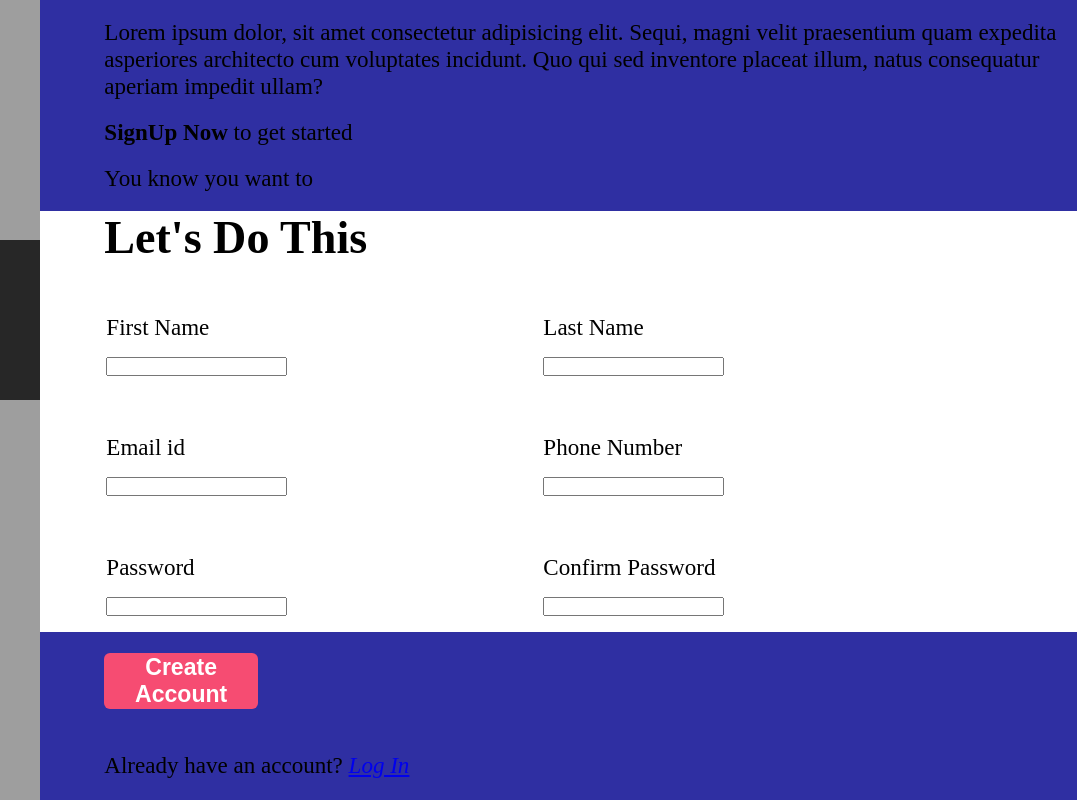
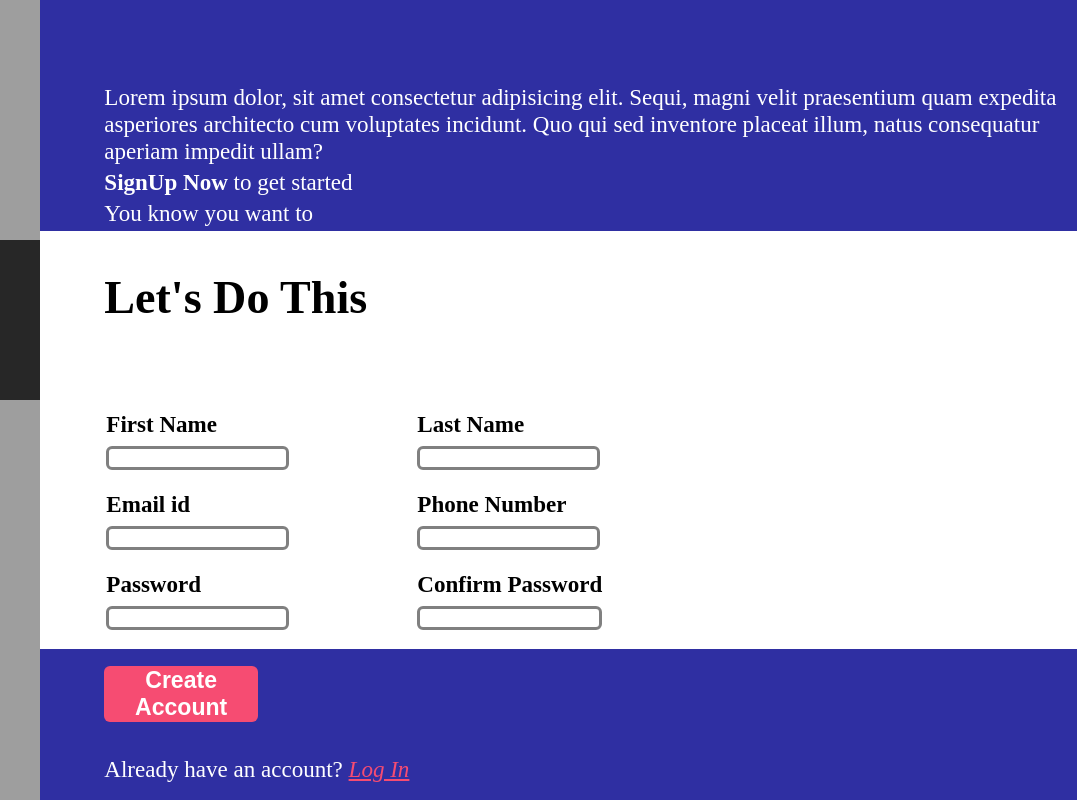
Before and after one commit to Utkarsh736/odin-SignUp_Form, a plain HTML site: page index.html in a window 1280 px wide. Shown: the full height of the page, 203-1280 px from the left. Drawn offline with Linux system fonts and the light colour scheme; grey boxes are pictures that could not be loaded.

Commit message:
Final Update

```diff
--- a/styles.css
+++ b/styles.css
@@ -4,9 +4,6 @@
 }
 
 :root{
-    /* #242582 */
-    /* #553D67 */
-    /* #99738D */
     --divBgClr:  #2F2FA2;
     --formBgClr: 	white;
     --btnClr : #F64C72;
@@ -65,6 +62,7 @@ html, body{
     display: flex;
     flex-direction: column;
     justify-content: space-between;
+    color: white;
 }
 
 .content{
@@ -73,25 +71,30 @@ html, body{
     display: flex;
     flex-direction: column;
     justify-content: space-evenly;
+    padding-top: 10vh;
     padding-left: 5vw;
 }
 
 .form-container{
     height: 100%;
+    margin-top: 5vh;
     padding-left: 5vw;
     padding-right: 10vw;
     background-color: var(--formBgClr);
+    color: black;
     display: flex;
     flex-direction: column;
     justify-content: space-between;
 }
 
 form{
-    height: 40vh;
+    height: 30vh;
+    width: 40vw;
     display: flex;
     flex-direction: column;
     align-items: flex-start;
-    row-gap: 10vh;
+    row-gap: 5vh;
+    font-weight: bold;
 }
 
 .form-item{
@@ -99,13 +102,19 @@ form{
     border: 2px solid var(--formBgClr);
     display: flex;
     justify-content: flex-start;
-    gap: 20vw;
+    gap: 10vw;
 }
 
 .form-cell{
     display: flex;
     flex-direction: column;
-    row-gap: 2vh;
+    row-gap: 1vh;
+}
+
+input{
+    height: 3vh;
+    border: 3px solid grey;
+    border-radius: 6px;
 }
 
 input:focus{
@@ -131,3 +140,7 @@ button{
     font-weight: bold;
     font-size: inherit;
 }
+
+a{
+    color: var(--btnClr);
+}
```
